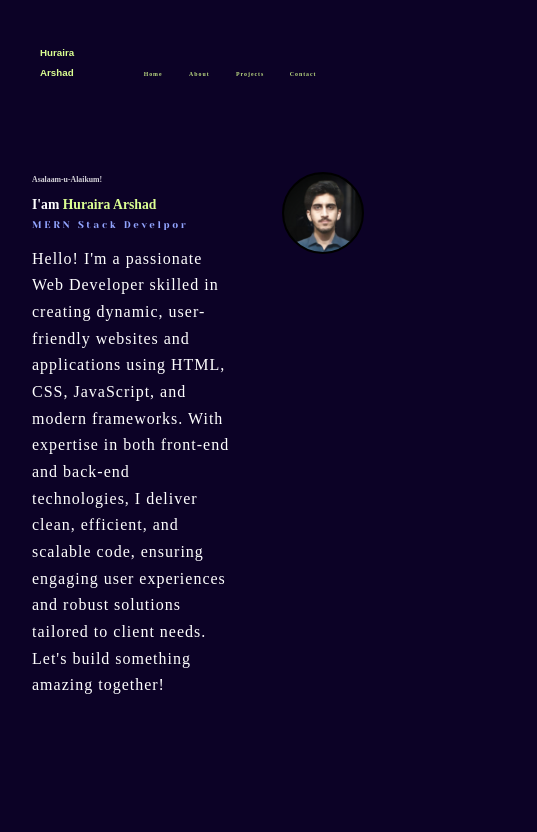
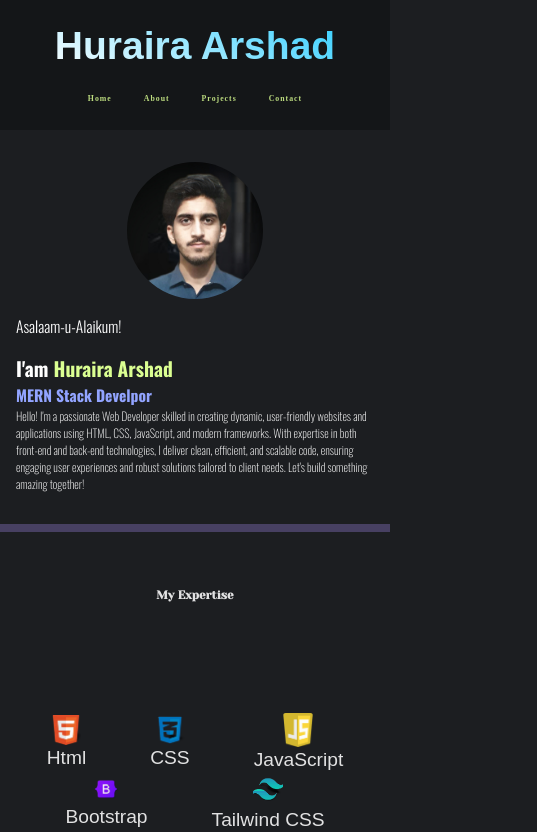
Before and after one commit to Huraira-Arshad-Abbasi/portfolio-website, a React (Vite) app: page / in a window 390 px wide. Shown: the top 832 px of the page, 537 px wide, since content can reach past the window. Built offline with nearby package versions, Linux system fonts and the light colour scheme.

Commit message:
CSS modification

```diff
--- a/src/App.jsx
+++ b/src/App.jsx
@@ -1,4 +1,3 @@
-import './css/App.css'
 import Navbar from './components/Navbar';
 import HomeContent from './components/HomeContent';
 import About from './components/About';
--- a/src/css/App.css
+++ /dev/null
@@ -1,5 +0,0 @@
-#root {
-  max-width: 1280px;
-  margin: 0 auto;
-
-}
--- a/src/css/Navbar.css
+++ b/src/css/Navbar.css
@@ -1,10 +1,11 @@
 nav {
-    max-width: 1280px;
+
     display: flex;
     justify-content: center;
     align-items: center;
     /* background-color: #242424; */
-    background: #0c0226;
+    background: hsl(257, 90%, 8%);
+    background: #141618;
     color: rgb(222, 255, 156);
     padding: 1.5rem 2.5rem;
 }
@@ -19,10 +20,10 @@ nav {
     text-decoration: none;
     color: rgb(219, 255, 146);
     transition-duration: .5s;
-    /* background: linear-gradient(30deg, rgb(255, 255, 255), rgb(51, 207, 255)); */
-    /* background-clip: text;
+    background: linear-gradient(30deg, rgb(255, 255, 255), rgb(51, 207, 255));
+    background-clip: text;
     -webkit-background-clip: text;
-    color: transparent; */
+    color: transparent;
     /* letter-spacing: -1px; */
 }
 
@@ -86,3 +87,24 @@ nav {
 .nav__links>ul>li>a:hover::before {
     width: 100%;
 }
+
+/* Media  Queries*/
+@media (max-width: 768px) {
+    nav{
+        display: block;
+    }
+    .logo>a {
+        width: 100%;
+        text-align: center;
+        display: block;
+        font-size: 10vw;
+    }
+    .nav__links {
+        margin: 0 auto;
+        margin-top: 1rem;
+        text-align: center;
+    }
+    .nav__links>ul>li>a {
+        font-size: 2vw;
+    }
+}
--- a/src/css/contact.css
+++ b/src/css/contact.css
@@ -1,7 +1,6 @@
 .contact__section{
-    /* height: 80vh; */
+    overflow-x: hidden;
     width: 100%;
-    text-align: center;
     margin: 2rem auto;
 }
 .contact__section>img{
@@ -76,7 +75,6 @@
 }
 
 
-
 .contact__content > .right__content{
     width: 60%;
 }
--- a/src/css/footer.css
+++ b/src/css/footer.css
@@ -1,14 +1,14 @@
 footer {
-    max-width: 1280px;
-    background-color: rgba(127, 255, 212, 0.805);
+    width: 100%;
     background-color: #00bf63;
-    padding: 0 3rem;
+    padding:1rem 2rem;
     margin-top: 4rem;
     color: rgb(132, 83, 83);
     display: flex;
     justify-content: space-between;
     align-items: center;
-    font-family: 'Times New Roman', Times, serif;
+    font-family: serif;
+    font-weight: bolder;
 
 }
 footer > a{
@@ -28,3 +28,14 @@ footer>.footer__links>ul>li>a {
     margin: 0 1rem;
     color: unset;
 }
+/* Media Queries */
+@media screen and (max-width: 768px) {
+    footer {
+        flex-direction: column;
+        align-items: center;
+    }
+    footer>.footer__links>ul {
+       margin-top: 1rem;
+    }
+
+}
--- a/src/css/home.css
+++ b/src/css/home.css
@@ -1,16 +1,17 @@
 main {
-    max-width: 1280px;
+    width: 100%;
     margin: 0 auto;
-    overflow: hidden;
+    /* overflow-x: hidden; */
+    /* border: 1px solid #d5ff05; */
 }
 
 .section__1 {
     width: 100%;
     display: grid;
-    grid-template-columns: 2fr .2fr;
-    /* align-items: center; */
+    grid-template-columns: 2fr .3fr;
+
     padding: 2rem;
-    /* position: relative; */
+    position: relative;
 }
 
 /* .section__1::before {
@@ -32,18 +33,15 @@ main {
 } */
 
 .section__1>.img {
-    margin-right: 15vw;
-
+    margin-right: 10%;
     grid-area: 1/2;
-    width: 20vw;
-    margin-top: 5vw;
-    height: 20vw;
+    width: 25vw;
+    margin-top: 30%;
+    height: 25vw;
     background: url(../assets/myPic.jpg);
     background-size: cover;
     border-radius: 50%;
-    /* box-shadow: 0px 0px 20px 2px blue;
-    border: 2px solid rgb(79, 92, 169); */
-    border: 2px solid #000000;
+    /* border: 2px solid #805050; */
 }
 
 /* .section__1 > .img > img{
@@ -51,31 +49,36 @@ main {
     height: 20vw;
 } */
 .content {
+    /* border: 1px solid #ffffff; */
     grid-area: 1/1;
     width: 100%;
-    height: 80vh;
-    padding-top: 4vw;
-    font-family: 'Times New Roman', Times, serif;
+    /* height: 80vh; */
+    /* padding-top: 4vw; */
+    margin-top: 8vw;
+    padding: 0;
+    font-family: "Oswald", sans-serif;
     text-wrap: wrap;
-    color: rgba(255, 255, 255, 0.827);
+    color: #ffffff;
 
 }
 
 .content>h3 {
     font-weight: 600;
-    font-size: 2vw;
-    margin-bottom: 4vw;
+    font-size: 4vw;
+    margin: 4vw 0;
+    font-weight: 300;
     /* font-family: 'Lucida Sans', Verdana, sans-serif; */
-    font-family: "Bodoni Moda", serif;
+    /* font-family: "Bodoni Moda", serif; */
     /* color: rgb(160, 132, 38); */
 }
 
 .content>h1 {
-    font-weight: 800;
-    font-size: 3.5vw;
+    font-family: "Oswald", sans-serif;
+    font-weight: 700;
+    font-size: 6vw;
     color: rgb(219, 255, 146);
     ;
-    line-height: 10px;
+
 }
 
 .content>h1>span {
@@ -85,31 +88,20 @@ main {
 
 .content>h2 {
     color: rgb(146, 164, 255);
-    letter-spacing: 2pt;
-    font-family: 'Lucida Sans', Verdana, sans-serif;
-    font-family: "Yeseva One", serif;
+    font-weight: 700;
     font-size: 2.5vw;
+
 }
 
 .content>p {
-    cursor: pointer;
-    margin-top: 4vw;
-    /* font-size: 1.5vw; */
-    line-height: 20pt;
-    width: 80%;
-    font-weight: 400;
-    letter-spacing: 1px;
-    font-family: Arial, Helvetica, serif;
-    color: #ffffff;
-    font-family: "Bodoni Moda", serif;
-    /* font-style: italic; */
+    font-weight: 200;
 }
 
 .break__line {
     width: 100%;
     height: 8px;
-    box-shadow: 0 0 15px 1px rgba(0, 0, 0, 0.615);
-    background-color: rgb(33, 24, 61);
+    /* box-shadow: 0 0 15px 1px rgba(0, 0, 0, 0.615); */
+    background-color: rgba(131, 112, 188, 0.421);
 }
 .skill__section > h2 {
     font-size: 3vw;
@@ -118,6 +110,7 @@ main {
     font-style: normal;
 }
 .skill__section {
+
     min-height: 55vh;
     display: flex;
     flex-direction: column;
@@ -153,6 +146,7 @@ main {
 }
 
 .education__section {
+
     min-height: 40vh;
     margin: 10rem auto;
     display: flex;
@@ -247,3 +241,55 @@ main {
     font-weight: 300;
     /* margin: .5rem 0; */
 }
+
+/* mdeia Quries */
+
+@media screen and (max-width: 768px) {
+    .section__1 {
+        grid-template-columns: 1fr;
+        padding: 2rem 0;
+    }
+
+    .section__1>.img {
+        grid-area: 1;
+        margin: 0 auto;
+        width: 35vw;
+        height: 35vw;
+    }
+    .section__1>.content{
+        grid-area: 2;
+        margin: 0 auto;
+        padding: 0 1rem;
+        /* width: 100vw; */
+        /* height: 60vw; */
+    }
+
+    .content>h1 {
+        font-size: 5vw;
+    }
+
+    .content>h2 {
+        font-size: 4vw;
+    }
+
+    .content>p {
+        font-size: 3vw;
+    }
+
+
+
+
+
+
+
+
+
+    .skill__section>.img__content img {
+        width: 30px;
+    }
+
+    .education__section>.education__content {
+        width: 90%;
+    }
+
+}
--- a/src/css/index.css
+++ b/src/css/index.css
@@ -1,26 +1,24 @@
 @import url('https://fonts.googleapis.com/css2?family=Lilita+One&family=Open+Sans:ital,wght@0,300..800;1,300..800&family=Oswald:wght@200..700&family=Roboto:ital,wght@0,100;0,300;0,400;0,500;0,700;0,900;1,100;1,300;1,400;1,500;1,700;1,900&family=Yeseva+One&display=swap');
+
 :root {
-  font-family: Inter, system-ui, Avenir, Helvetica, Arial, sans-serif;
-  /* line-height: 1.5;
-  font-weight: 400;
-
-  color-scheme: light dark; */
   color: rgba(255, 255, 255, 0.87);
-  /* background-color: #242424; */
+  /* background-color: #F5F5F5; */
   background-color: #0c0226;
-  /* background-color: rgb(255, 255, 255); */
-
-  font-synthesis: none;
-  text-rendering: optimizeLegibility;
-  -webkit-font-smoothing: antialiased;
-  -moz-osx-font-smoothing: grayscale;
+  background-color: #0B2715;
+  background-color: #1C1E21;
+  font-family: 'Open Sans', sans-serif;
+  max-width: 1280px;
+  margin: 0 auto;
+  /* border: 1px solid #ffffff; */
 }
 
-body {
-  margin: 0 auto;
-  min-width: 320px;
-  min-height: 100vh;
+
+*{
+  margin: 0;
+  padding: 0;
+  box-sizing: border-box;
 }
+
 ::-webkit-scrollbar{
   width: 8px;
 }
@@ -35,6 +33,6 @@ body {
   border-radius: 10px;
 }
 ::-webkit-scrollbar-thumb:hover{
-  background:rgb(149, 255, 62);
+  background:rgb(255, 62, 62);
   border-radius: 10px;
 }
```
Also changed, not shown: src/components/Navbar.jsx (+19 -9 lines), fonts.txt, 1 other file (tests, documents, lock files or other folders).
